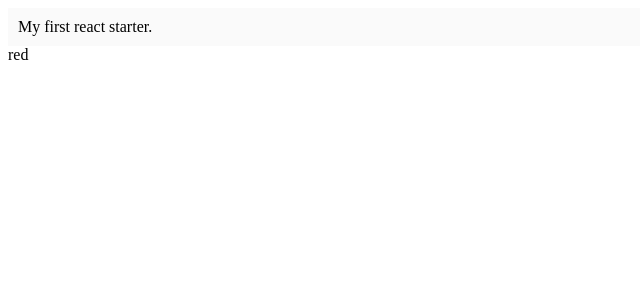
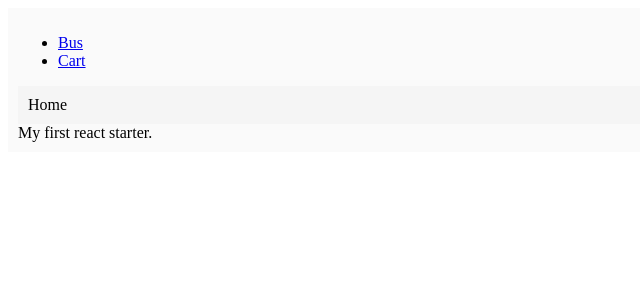
Before and after one commit to Uzbek-Developers/react-starter-boilerplate, a React app: page / in a window 1280 px wide. Shown: the top 300 px of the page, without its empty margins (0-640 px from the left). Built offline with nearby package versions, Linux system fonts and the light colour scheme.

Commit message:
feat(Router): react-router-dom configuration and routing pages

```diff
--- a/package.json
+++ b/package.json
@@ -13,7 +13,8 @@
   "dependencies": {
     "jquery": "^3.3.1",
     "react": "^16.4.1",
-    "react-dom": "^16.4.1"
+    "react-dom": "^16.4.1",
+    "react-router-dom": "^4.3.1"
   },
   "devDependencies": {
     "babel-core": "^6.26.3",
--- /dev/null
+++ b/src/App.js
@@ -0,0 +1,24 @@
+import React, { Component } from "react";
+import "./scss/app.scss";
+import "./users.html";
+import RoutesComponent from "./RoutesComponent";
+
+import { Link } from 'react-router-dom'
+export default class App extends Component {
+    render() {
+        return (
+            <div className="main-wrapper">
+               <ul>
+      <li>
+        <Link to="/">Bus</Link>
+      </li>
+      <li>
+        <Link to="/quote">Cart</Link>
+      </li>
+    </ul>
+            <RoutesComponent/>
+                My first react starter.
+            </div>
+        )
+    }
+}
--- /dev/null
+++ b/src/RoutesComponent.js
@@ -0,0 +1,36 @@
+import React from "react";
+import { Route, Switch } from "react-router-dom"
+import HomeContainer from "./containers/HomeContainer"
+import AddQuoteContainer from "./containers/Quote/AddQuoteContainer"
+
+const routes = [
+    {
+        path: "/",
+        exact: true,
+        component: HomeContainer
+    },
+    {
+        path: "/quote",
+
+        exact: true,
+        component: AddQuoteContainer,
+    }
+];
+
+const RouteWithSubRoutes = route => (
+    <Route
+        path={route.path}
+        render={props => (
+            // pass the sub-routes down to keep nesting
+            <route.component {...props} routes={route.routes} />
+        )}
+    />
+);
+
+export default function RoutesComponent()  {
+    return (
+        <Switch>
+            {routes.map((route, i) => <RouteWithSubRoutes key={i} {...route} />)}
+        </Switch>
+    );
+}
--- a/src/components/App.js
+++ /dev/null
@@ -1,13 +0,0 @@
-import React, { Component } from "react";
-import "../scss/app.scss";
-import "../users.html";
-
-export default class App extends Component {
-    render() {
-        return (
-            <div className="main-wrapper">
-                 My first react starter.
-            </div>
-        )
-    }
-}
--- /dev/null
+++ b/src/containers/HomeContainer.js
@@ -0,0 +1,11 @@
+import React, { Component } from "react"
+
+export default class HomeContainer extends Component {
+    render() {
+        return (
+            <div className="main-wrapper">
+                Home
+            </div>
+        )
+    }
+}
--- /dev/null
+++ b/src/containers/Quote/AddQuoteContainer.js
@@ -0,0 +1,12 @@
+import React, {Component} from "react"
+
+
+export default class AddQuuoteController extends Component {
+    render() {
+        return (
+            <div className="main-wrapper">
+              Add item
+            </div>
+        )
+    }
+}
--- a/src/index.js
+++ b/src/index.js
@@ -1,6 +1,11 @@
 import React from "react";
 import ReactDom from "react-dom";
-import App from "./components/App"
+import App from "./App"
+import { HashRouter as Router, Link } from 'react-router-dom'
 
-ReactDom.render(<App/>, document.getElementById("app"))
-$('body').append('<div>red</div>');
+
+ReactDom.render(
+    <Router>
+        <App />
+    </Router>
+    , document.getElementById("app"))
```
Also changed, not shown: 1 other file (tests, documents, lock files or other folders).
